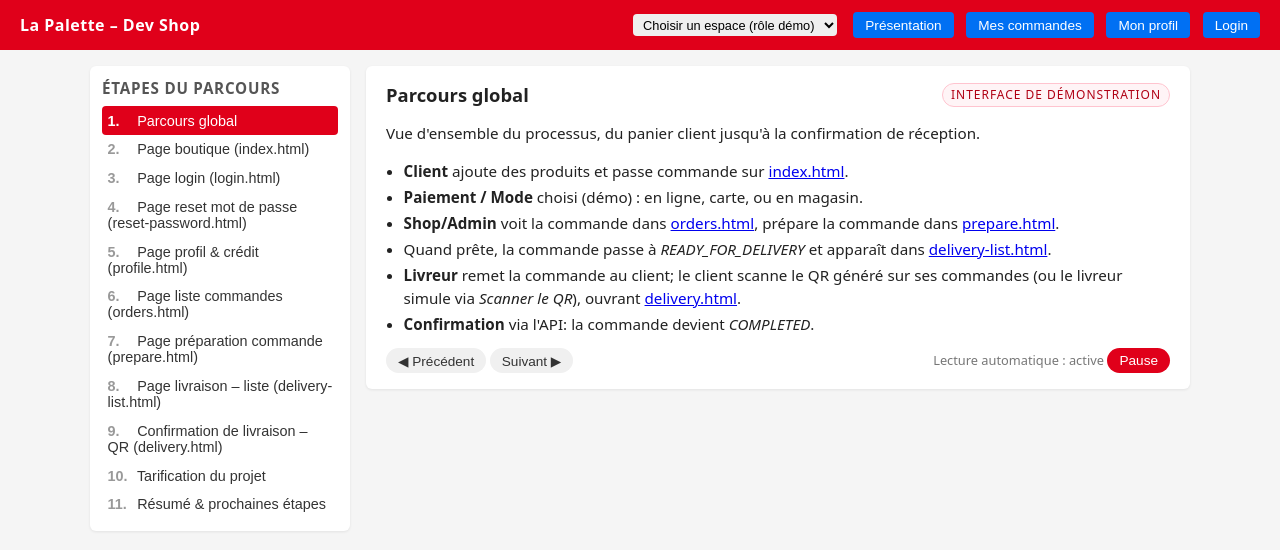
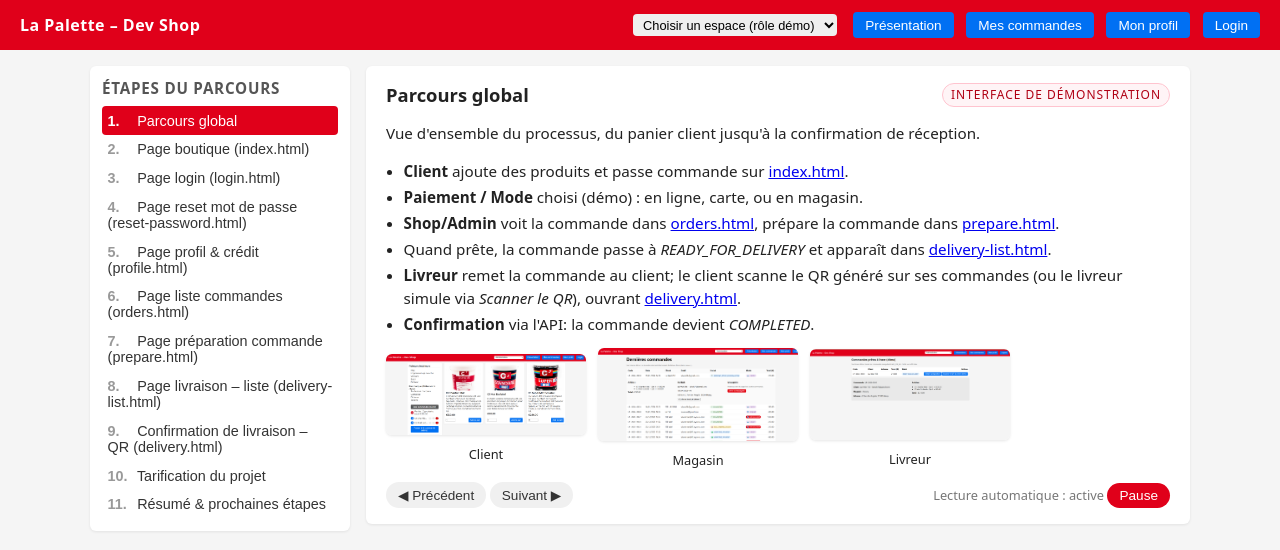
Before and after one commit to kyoceratest/laPalette, a plain HTML site: page web/presentation.html in a window 1280 px wide. Drawn offline with Linux system fonts and the light colour scheme; no server answers.

Commit message:
pre update

```diff
--- a/web/presentation.html
+++ b/web/presentation.html
@@ -203,7 +203,12 @@
             '<li>Quand prête, la commande passe à <em>READY_FOR_DELIVERY</em> et apparaît dans <a href="delivery-list.html" target="_blank">delivery-list.html</a>.</li>' +
             '<li><strong>Livreur</strong> remet la commande au client; le client scanne le QR généré sur ses commandes (ou le livreur simule via <em>Scanner le QR</em>), ouvrant <a href="delivery.html?code=XXXX" target="_blank">delivery.html</a>.</li>' +
             '<li><strong>Confirmation</strong> via l\'API: la commande devient <em>COMPLETED</em>.</li>' +
-            '</ul>'
+            '</ul>' +
+            '<div style="display:flex;gap:0.75rem;align-items:center;margin-top:0.5rem;flex-wrap:wrap;">' +
+            '<div style="flex:1 1 120px;max-width:200px;text-align:center;"><img src="image/client1.png" alt="Client" style="max-width:100%;height:auto;border-radius:6px;background:#fff;box-shadow:0 1px 3px rgba(0,0,0,0.1);" /><div style="font-size:0.8rem;margin-top:0.25rem;">Client</div></div>' +
+            '<div style="flex:1 1 120px;max-width:200px;text-align:center;"><img src="image/shop1.png" alt="Magasin" style="max-width:100%;height:auto;border-radius:6px;background:#fff;box-shadow:0 1px 3px rgba(0,0,0,0.1);" /><div style="font-size:0.8rem;margin-top:0.25rem;">Magasin</div></div>' +
+            '<div style="flex:1 1 120px;max-width:200px;text-align:center;"><img src="image/liver1.png" alt="Livreur" style="max-width:100%;height:auto;border-radius:6px;background:#fff;box-shadow:0 1px 3px rgba(0,0,0,0.1);" /><div style="font-size:0.8rem;margin-top:0.25rem;">Livreur</div></div>' +
+            '</div>'
         },
         {
           title: 'Page boutique (index.html)',
@@ -214,7 +219,8 @@
             '<li>Colonne gauche&nbsp;: catégories et <strong>panier</strong> avec bouton <em>Mes commandes (démo)</em>.</li>' +
             '<li>Colonne droite&nbsp;: liste de produits avec quantités et bouton <em>Ajouter au panier</em>.</li>' +
             '<li>Bouton <strong>Passer à la commande (démo)</strong> pour accéder au checkout.</li>' +
-            '</ul>'
+            '</ul>' +
+            '<img src="image/client2.png" alt="Client – Boutique" style="max-width:100%;height:auto;border-radius:6px;background:#fff;box-shadow:0 1px 3px rgba(0,0,0,0.08);" />'
         },
         {
           title: 'Page login (login.html)',
@@ -258,7 +264,8 @@
             '<li>Filtrage côté front pour n\'afficher que les commandes du <strong>shopId</strong> du compte connecté.</li>' +
             '<li>Affichage des statuts, montants, et liens vers la préparation de commande.</li>' +
             '<li>Page pensée pour le personnel de magasin / administrateur.</li>' +
-            '</ul>'
+            '</ul>' +
+            '<img src="image/shop2.png" alt="Magasin – Liste des commandes" style="max-width:100%;height:auto;border-radius:6px;background:#fff;box-shadow:0 1px 3px rgba(0,0,0,0.08);" />'
         },
         {
           title: 'Page préparation commande (prepare.html)',
@@ -269,7 +276,8 @@
             '<li>Vérification que le compte connecté appartient bien au magasin de la commande.</li>' +
             '<li>Boutons pour faire évoluer le statut (préparation, prêt pour livraison, etc.).</li>' +
             '<li>Permet de montrer le flux complet côté magasin, sans impacter de vraies données.</li>' +
-            '</ul>'
+            '</ul>' +
+            '<img src="image/shop3.png" alt="Magasin – Préparation" style="max-width:100%;height:auto;border-radius:6px;background:#fff;box-shadow:0 1px 3px rgba(0,0,0,0.08);" />'
         },
         {
           title: 'Page livraison – liste (delivery-list.html)',
@@ -279,7 +287,8 @@
             '<li>Affiche code commande, client, adresse, total, statut.</li>' +
             '<li>Bouton <em>Détails / préparation</em> pour voir les articles, créneau, etc.</li>' +
             '<li>Bouton <em>Scanner le QR du client (démo)</em> pour ouvrir la page de confirmation (simulation).</li>' +
-            '</ul>'
+            '</ul>' +
+            '<img src="image/liver2.png" alt="Livreur – Liste de livraison" style="max-width:100%;height:auto;border-radius:6px;background:#fff;box-shadow:0 1px 3px rgba(0,0,0,0.08);" />'
         },
         {
           title: 'Confirmation de livraison – QR (delivery.html)',
@@ -289,7 +298,8 @@
             '<li>Le scan ouvre <a href="delivery.html?code=XXXX" target="_blank">delivery.html</a> qui appelle l\'API <code>POST /api/orders/deliver/:code</code>.</li>' +
             '<li>Si OK, la commande passe à <strong>COMPLETED</strong> (terminée).</li>' +
             '<li>Fonctionne également via la simulation depuis la liste livreur.</li>' +
-            '</ul>'
+            '</ul>' +
+            '<img src="image/liver1.png" alt="Confirmation par QR" style="max-width:100%;height:auto;border-radius:6px;background:#fff;box-shadow:0 1px 3px rgba(0,0,0,0.08);" />'
         },
         {
           title: 'Tarification du projet',
```
Also changed, not shown: web/image/client1.png (added), web/image/client2.png (added), web/image/client3.png (added), web/image/client4.png (added), web/image/liver1.png (added), web/image/liver2.png (added), web/image/shop1.png (added), web/image/shop2.png (added), web/image/shop3.png (added), web/image/shop4.png (added), web/image/shop5.png (added), 1 other file.
